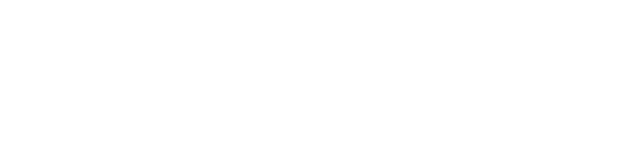
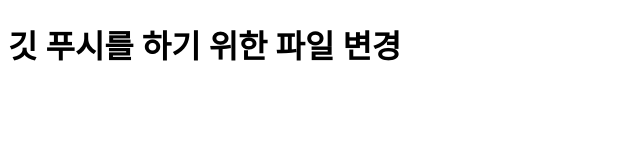
Before and after one commit to taehyeon03/git05, a plain HTML site: page index.htm in a window 1280 px wide. Shown: the whole page, without its empty margins (0-640 px from the left). Drawn offline with Linux system fonts and the light colour scheme.

Commit message:
git push for recognize

```diff
--- a/index.htm
+++ b/index.htm
@@ -6,6 +6,6 @@
     <title>Document</title>
 </head>
 <body>
-
+    <h1> 깃 푸시를 하기 위한 파일 변경</h1>
 </body>
 </html>
```
